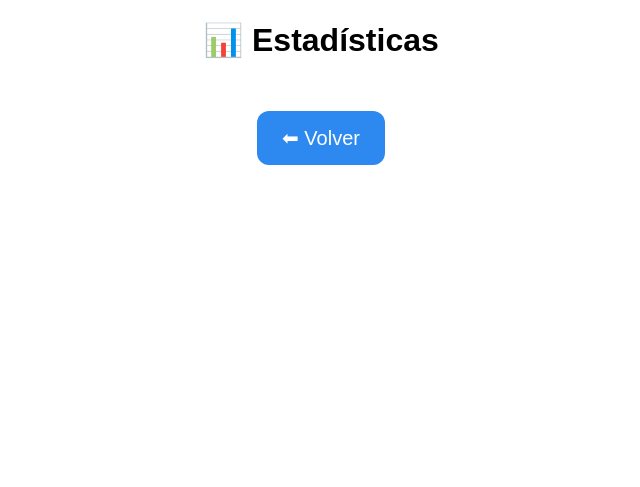
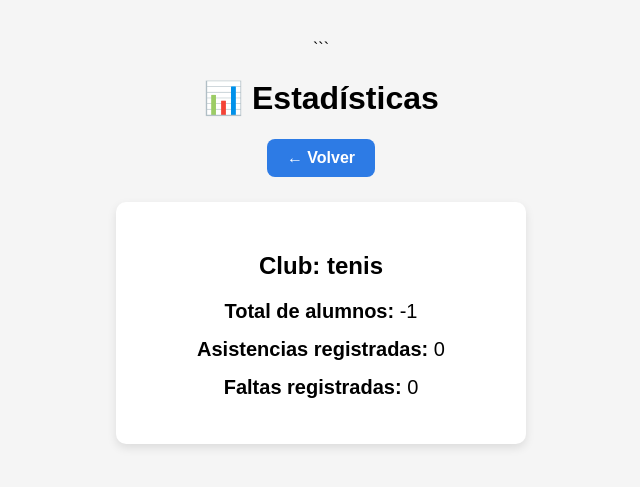
Before and after one commit to joelin6540-rgb/Asistencia-Club, a Flask app: page /estadisticas/tenis in a window 1280 px wide. Shown: the top 487 px of the page, without its empty margins (319-959 px from the left). Run offline with Flask 3, Linux system fonts and the light colour scheme; data that the repository does not hold is empty; parts of the project's set-up code (start-up, migrations or seed data) failed here and were passed over.

Commit message:
agregar vista estadisticas

````diff
--- a/templates/estadisticas.html
+++ b/templates/estadisticas.html
@@ -1,42 +1,52 @@
 <!DOCTYPE html>
+
 <html>
 <head>
+    <title>Estadísticas</title>
+    <style>
+        body{
+            font-family: Arial, sans-serif;
+            text-align: center;
+            background-color: #f5f5f5;
+            margin: 0;
+            padding: 40px;
+        }
 
-<meta name="viewport" content="width=device-width, initial-scale=1">
+```
+    h1{
+        margin-bottom: 20px;
+    }
 
-<style>
+    .card{
+        background: white;
+        padding: 30px;
+        border-radius: 10px;
+        width: 350px;
+        margin: auto;
+        box-shadow: 0 4px 10px rgba(0,0,0,0.1);
+    }
 
-body{
-    font-family:Arial;
-    text-align:center;
-}
+    .dato{
+        font-size: 20px;
+        margin: 15px 0;
+    }
 
-.bloque{
-    margin:25px auto;
-    width:80%;
-    padding:20px;
-    border-radius:15px;
-    background:#f2f2f2;
-    font-size:20px;
-}
+    .btn{
+        display: inline-block;
+        margin-bottom: 25px;
+        padding: 10px 20px;
+        background: #2d7be5;
+        color: white;
+        text-decoration: none;
+        border-radius: 8px;
+        font-weight: bold;
+    }
 
-.alerta{
-    color:red;
-    margin-top:10px;
-}
-
-.volver{
-    display:inline-block;
-    margin-top:30px;
-    padding:15px 25px;
-    font-size:20px;
-    border-radius:12px;
-    background:#2d89ef;
-    color:white;
-    text-decoration:none;
-}
-
+    .btn:hover{
+        background: #1f5fb8;
+    }
 </style>
+```
 
 </head>
 
@@ -44,24 +54,19 @@ body{
 
 <h1>📊 Estadísticas</h1>
 
-{% for club in estadisticas %}
+<a href="/" class="btn">← Volver</a>
 
-<div class="bloque">
+<div class="card">
 
-<h2>{{club.nombre}}</h2>
+<h2>Club: {{ club }}</h2>
 
-Alumno con más faltas:<br>
-<strong>{{club.peor}}</strong>
+<p class="dato"><b>Total de alumnos:</b> {{ total_alumnos }}</p>
 
-{% for alerta in club.alertas %}
-<div class="alerta">{{alerta}}</div>
-{% endfor %}
+<p class="dato"><b>Asistencias registradas:</b> {{ asistencias }}</p>
+
+<p class="dato"><b>Faltas registradas:</b> {{ faltas }}</p>
 
 </div>
 
-{% endfor %}
-
-<a class="volver" href="/">⬅ Volver</a>
-
 </body>
 </html>
````
